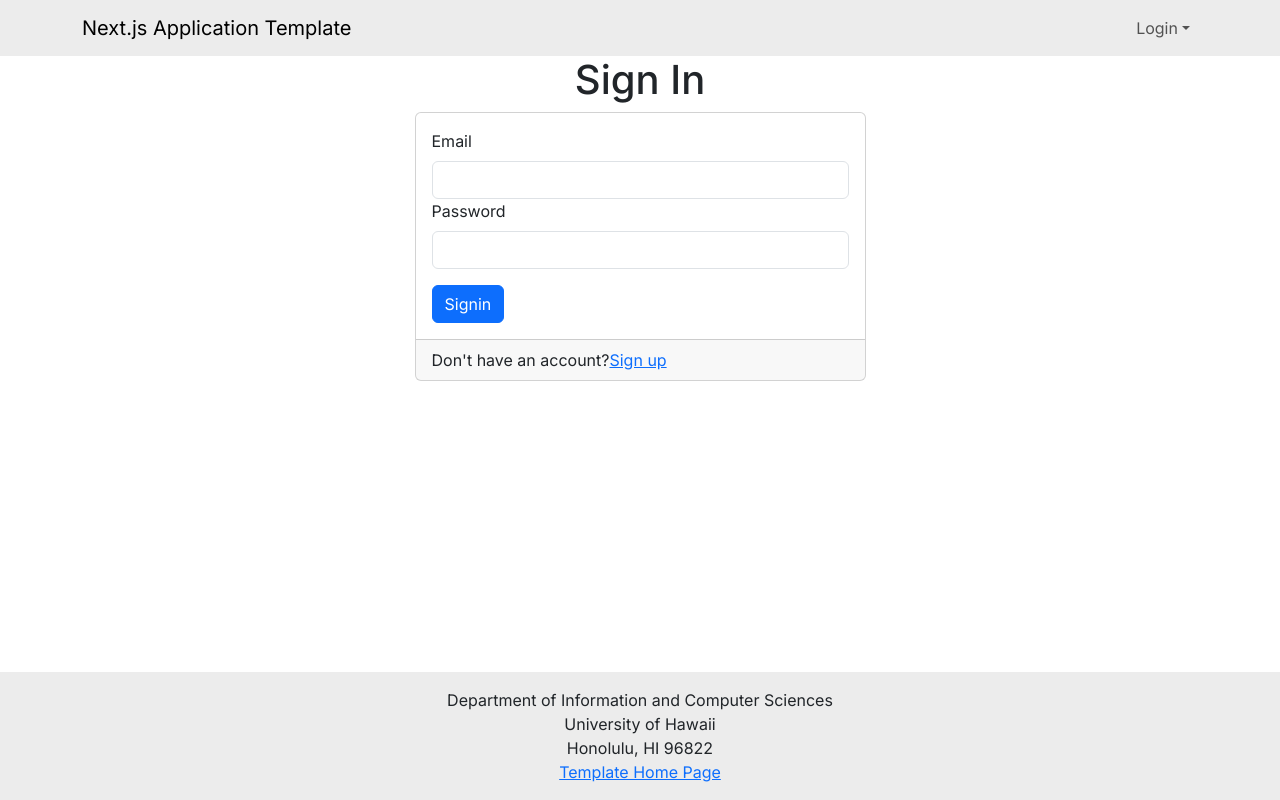
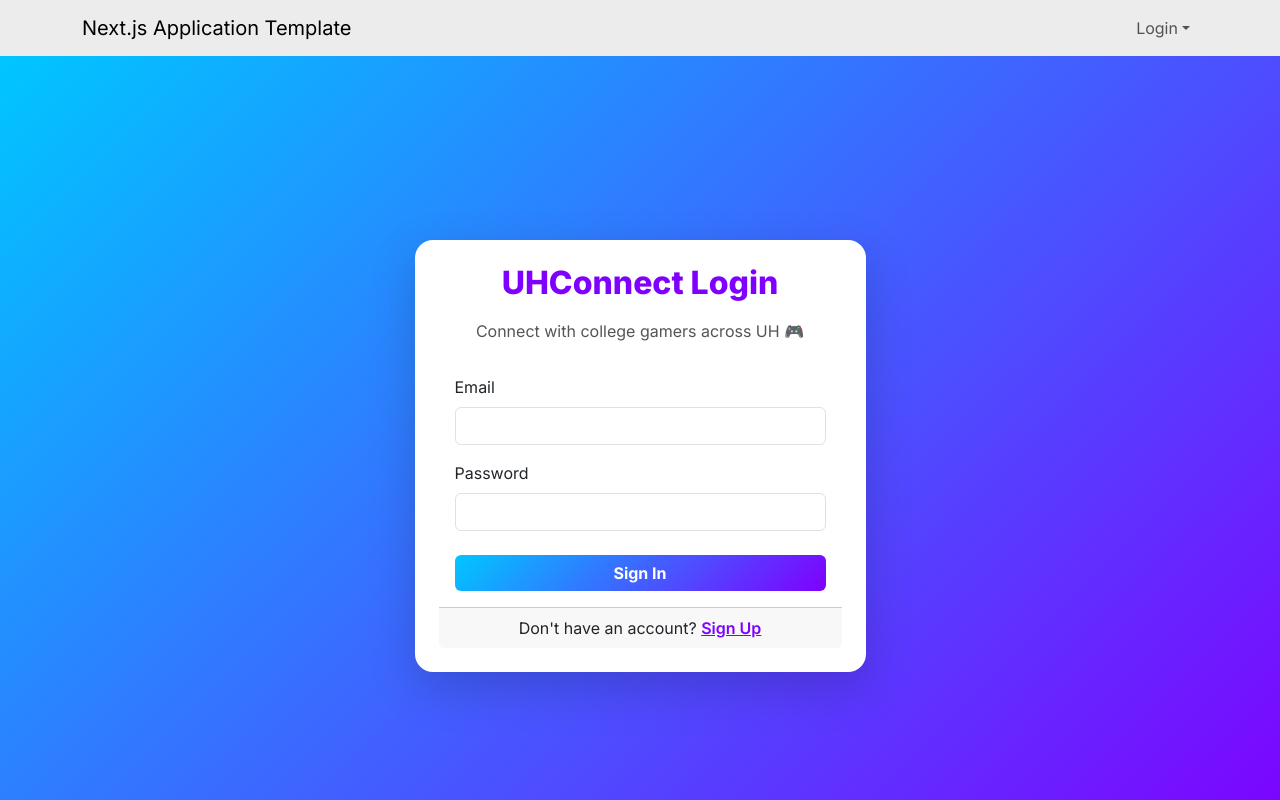
Before and after one commit to gamer-connects/Project-UHConnect, a Next.js app: page /auth/signin in a window 1280 px wide. Shown: the top 800 px of the page. Built offline with nearby package versions, Linux system fonts and the light colour scheme; no server answers.

Commit message:
Sign in page done

```diff
--- a/src/app/auth/signin/page.tsx
+++ b/src/app/auth/signin/page.tsx
@@ -1,54 +1,110 @@
 'use client';
 
+import React from 'react';
 import { signIn } from 'next-auth/react';
-import { Button, Card, Col, Container, Form, Row } from 'react-bootstrap';
+import {
+  Button, Card, Col, Container, Form, Row,
+} from 'react-bootstrap';
 
-/** The sign in page. */
-const SignIn = () => {
+const SignInPage: React.FC = () => {
   const handleSubmit = async (e: React.FormEvent<HTMLFormElement>) => {
     e.preventDefault();
-    const target = e.target as typeof e.target & {
+
+    const target = e.currentTarget as typeof e.currentTarget & {
       email: { value: string };
       password: { value: string };
     };
+
     const email = target.email.value;
     const password = target.password.value;
-    const result = await signIn('credentials', {
+
+    await signIn('credentials', {
       callbackUrl: '/list',
       email,
       password,
     });
-
-    if (result?.error) {
-      console.error('Sign in failed: ', result.error);
-    }
   };
 
   return (
-    <main>
+    <main
+      style={{
+        minHeight: '100vh',
+        background: 'linear-gradient(135deg, #00C6FF, #7F00FF)',
+        display: 'flex',
+        alignItems: 'center',
+        padding: '40px 0',
+      }}
+    >
       <Container>
         <Row className="justify-content-center">
-          <Col xs={5}>
-            <h1 className="text-center">Sign In</h1>
-            <Card>
+          <Col xs={12} md={5}>
+            <Card
+              className="p-4 shadow-lg"
+              style={{
+                borderRadius: '18px',
+                background: '#ffffff',
+                border: 'none',
+              }}
+            >
+              <h2
+                className="text-center mb-3"
+                style={{
+                  fontWeight: 800,
+                  color: '#7F00FF',
+                }}
+              >
+                UHConnect Login
+              </h2>
+
+              <p className="text-center mb-3" style={{ color: '#555' }}>
+                Connect with college gamers across UH 🎮
+              </p>
+
               <Card.Body>
-                <Form method="post" onSubmit={handleSubmit}>
-                  <Form.Group controlId="formBasicEmail">
+                <Form onSubmit={handleSubmit}>
+                  <Form.Group>
                     <Form.Label>Email</Form.Label>
-                    <input name="email" type="text" className="form-control" />
+                    <input
+                      name="email"
+                      type="email"
+                      required
+                      className="form-control"
+                    />
                   </Form.Group>
-                  <Form.Group>
+
+                  <Form.Group className="mt-3">
                     <Form.Label>Password</Form.Label>
-                    <input name="password" type="password" className="form-control" />
+                    <input
+                      name="password"
+                      type="password"
+                      required
+                      className="form-control"
+                    />
                   </Form.Group>
-                  <Button type="submit" className="mt-3">
-                    Signin
+
+                  <Button
+                    type="submit"
+                    className="mt-4 w-100"
+                    style={{
+                      background: 'linear-gradient(135deg, #00C6FF, #7F00FF)',
+                      border: 'none',
+                      fontWeight: 700,
+                    }}
+                  >
+                    Sign In
                   </Button>
                 </Form>
               </Card.Body>
-              <Card.Footer>
+
+              <Card.Footer className="text-center">
                 Don&apos;t have an account?
-                <a href="/auth/signup">Sign up</a>
+                {' '}
+                <a
+                  href="/auth/signup"
+                  style={{ color: '#7F00FF', fontWeight: 600 }}
+                >
+                  Sign Up
+                </a>
               </Card.Footer>
             </Card>
           </Col>
@@ -58,4 +114,4 @@ const SignIn = () => {
   );
 };
 
-export default SignIn;
+export default SignInPage;
```
